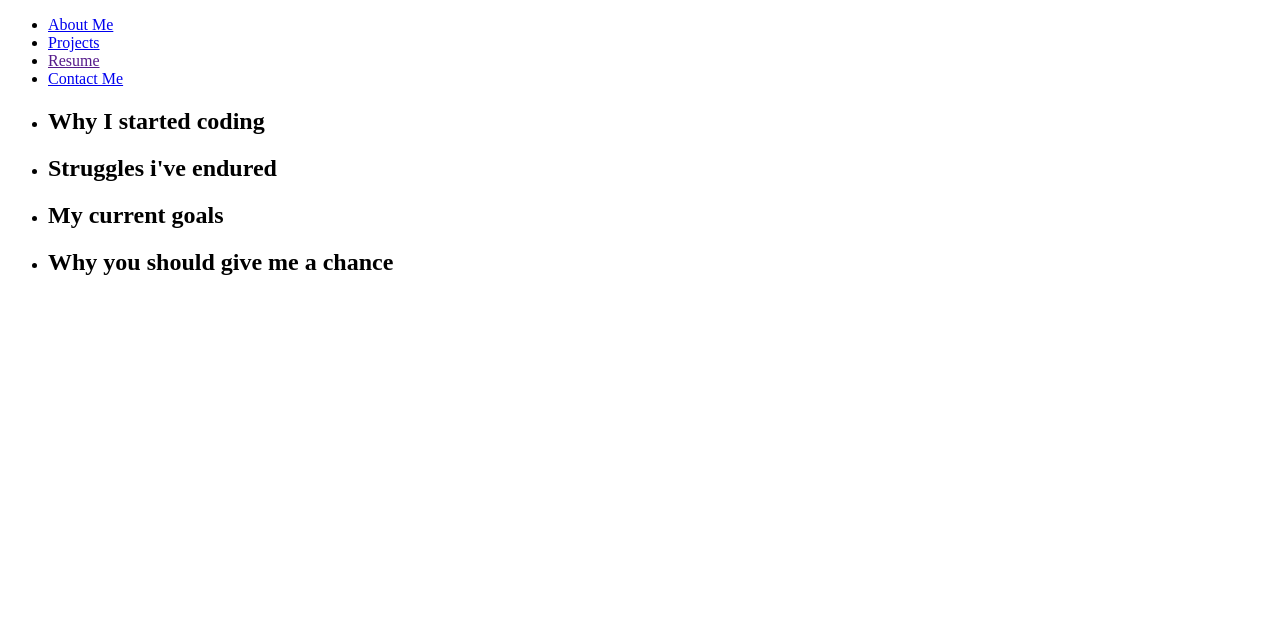
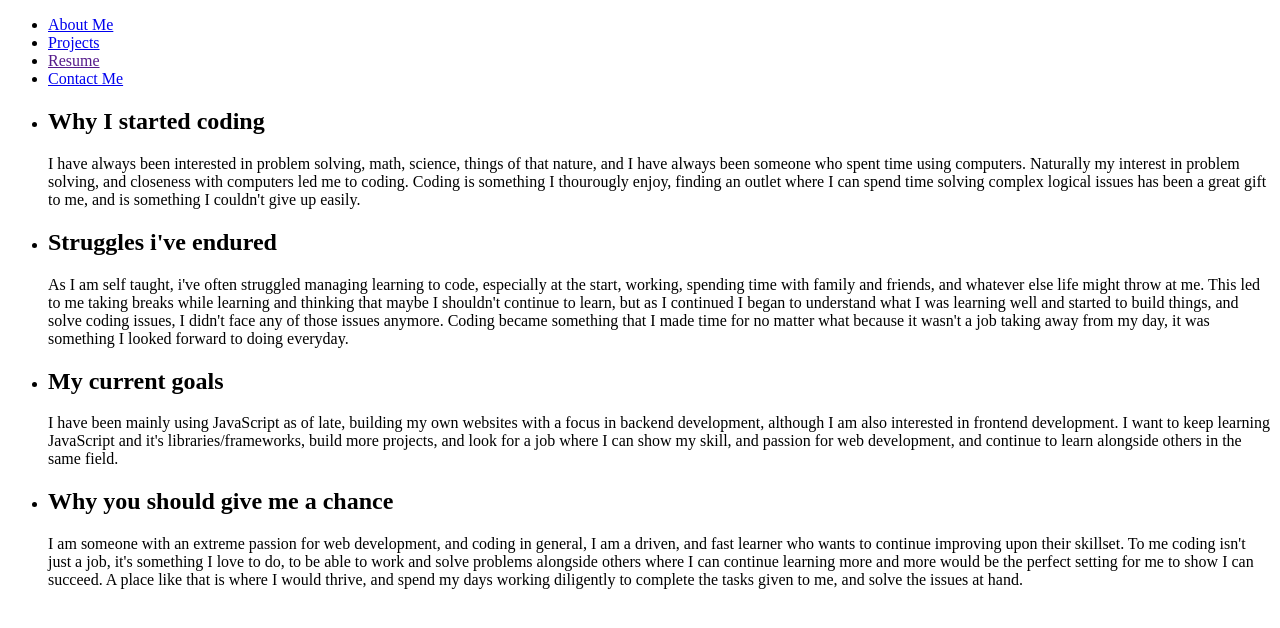
Before and after one commit to PaulUJS/PaulUJS.github.io, a Node server app: template views/aboutme.ejs in a window 1280 px wide. Shown: the top 628 px of the page. Run offline with Node 20, Linux system fonts and the light colour scheme; the template is opened without the code that fills it, so the values that code supplies are empty.

Commit message:
Wrote the html for the aboutme page

```diff
--- a/views/aboutme.ejs
+++ b/views/aboutme.ejs
@@ -19,15 +19,40 @@
             <ul class="aboutme">
                 <li>
                     <h2>Why I started coding</h2>
+                    <p>
+                        I have always been interested in problem solving, math, science, things of that nature,
+                        and I have always been someone who spent time using computers. Naturally my interest in problem solving,
+                        and closeness with computers led me to coding. Coding is something I thourougly enjoy, finding an outlet
+                        where I can spend time solving complex logical issues has been a great gift to me, and is something
+                        I couldn't give up easily.
+                    </p>
                 </li>
                 <li>
                     <h2>Struggles i've endured</h2>
+                    <p>
+                        As I am self taught, i've often struggled managing learning to code, especially at the start, working, spending time with family and friends,
+                        and whatever else life might throw at me. This led to me taking breaks while learning and thinking that maybe I shouldn't continue to learn,
+                        but as I continued I began to understand what I was learning well and started to build things, and solve coding issues, I didn't face any of those
+                        issues anymore. Coding became something that I made time for no matter what because it wasn't a job taking away from my day, it was something I looked
+                        forward to doing everyday.
+                    </p>
                 </li>
                 <li>
                     <h2>My current goals</h2>
+                    <p>
+                        I have been mainly using JavaScript as of late, building my own websites with a focus in backend development, although I am also interested
+                        in frontend development. I want to keep learning JavaScript and it's libraries/frameworks, build more projects, and look for a job where I can
+                        show my skill, and passion for web development, and continue to learn alongside others in the same field.
+                    </p>
                 </li>
                 <li>
                     <h2>Why you should give me a chance</h2>
+                    <p>
+                        I am someone with an extreme passion for web development, and coding in general, I am a driven, and fast learner who wants to continue
+                        improving upon their skillset. To me coding isn't just a job, it's something I love to do, to be able to work and solve problems alongside others
+                        where I can continue learning more and more would be the perfect setting for me to show I can succeed. A place like that is where I would thrive,
+                        and spend my days working diligently to complete the tasks given to me, and solve the issues at hand.
+                    </p>
                 </li>
             </ul>
         </div>
```
